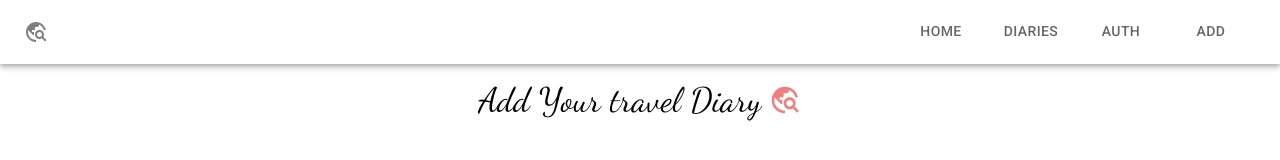
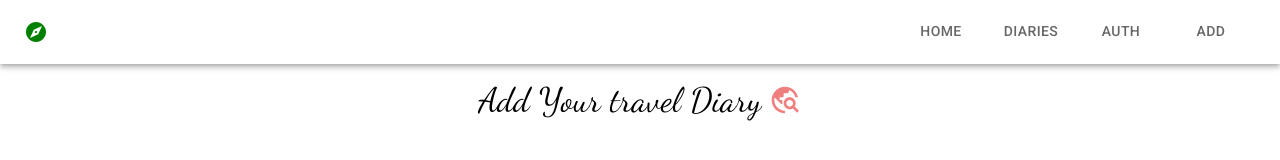
Before and after one commit to abdu652/travel_blog, a React (Vite) app in the folder frontend/: page /Add in a window 1280 px wide. Shown: the top 160 px of the page. Built offline with nearby package versions, Linux system fonts and the light colour scheme.

Commit message:
import addPostdata function

```diff
--- a/frontend/src/components/Header/Header.jsx
+++ b/frontend/src/components/Header/Header.jsx
@@ -2,6 +2,7 @@ import React,{useState} from 'react'
 import { Link } from 'react-router-dom';
 import {AppBar, Toolbar, Tabs,Tab} from '@mui/material'
 import TravelExploreIcon from "@mui/icons-material/TravelExplore";
+import ExploreIcon from '@mui/icons-material/Explore';
 import { useSelector } from 'react-redux';
 function Header() {
   const isLoggedIn = useSelector((state)=>state.isLoggedin);
@@ -12,7 +13,7 @@ function Header() {
 		<div>
 			<AppBar sx={{ bgcolor: "transparent", position: "sticky" }}>
 				<Toolbar>
-					<TravelExploreIcon sx={{ color: "gray" }} />
+					<ExploreIcon sx={{ color: "green" }} />
 
 					<Tabs
 						value={value}
--- a/frontend/src/components/Pages/Add.jsx
+++ b/frontend/src/components/Pages/Add.jsx
@@ -1,4 +1,5 @@
 import React,{useState} from 'react'
+import { addPostData } from '../../ApiHelper/Helpers.jsx';
 import {Box} from '@mui/system'
 import {FormLabel, Typography,Button, TextField} from '@mui/material'
 import TravelExploreIcon from "@mui/icons-material/TravelExplore";
@@ -21,7 +22,13 @@ function Add() {
   }
     const handleSubmit = (e)=>{
       e.preventDefault();
-      console.log(addPost);
+
+      addPostData(addPost).then((data)=>{
+        console.log(data)
+      })
+      .catch((err)=>{
+        console.log(err)
+      })
     }
   return (
     <Box
```
